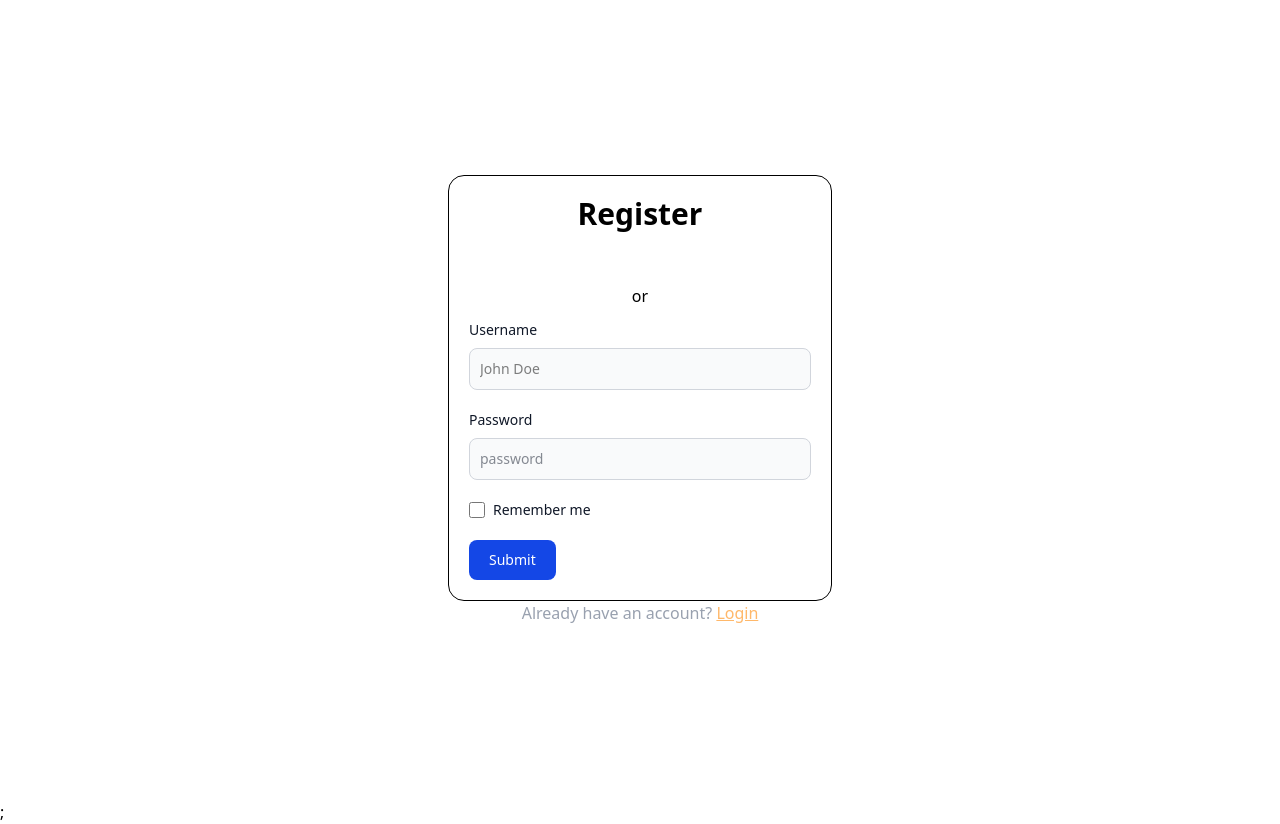
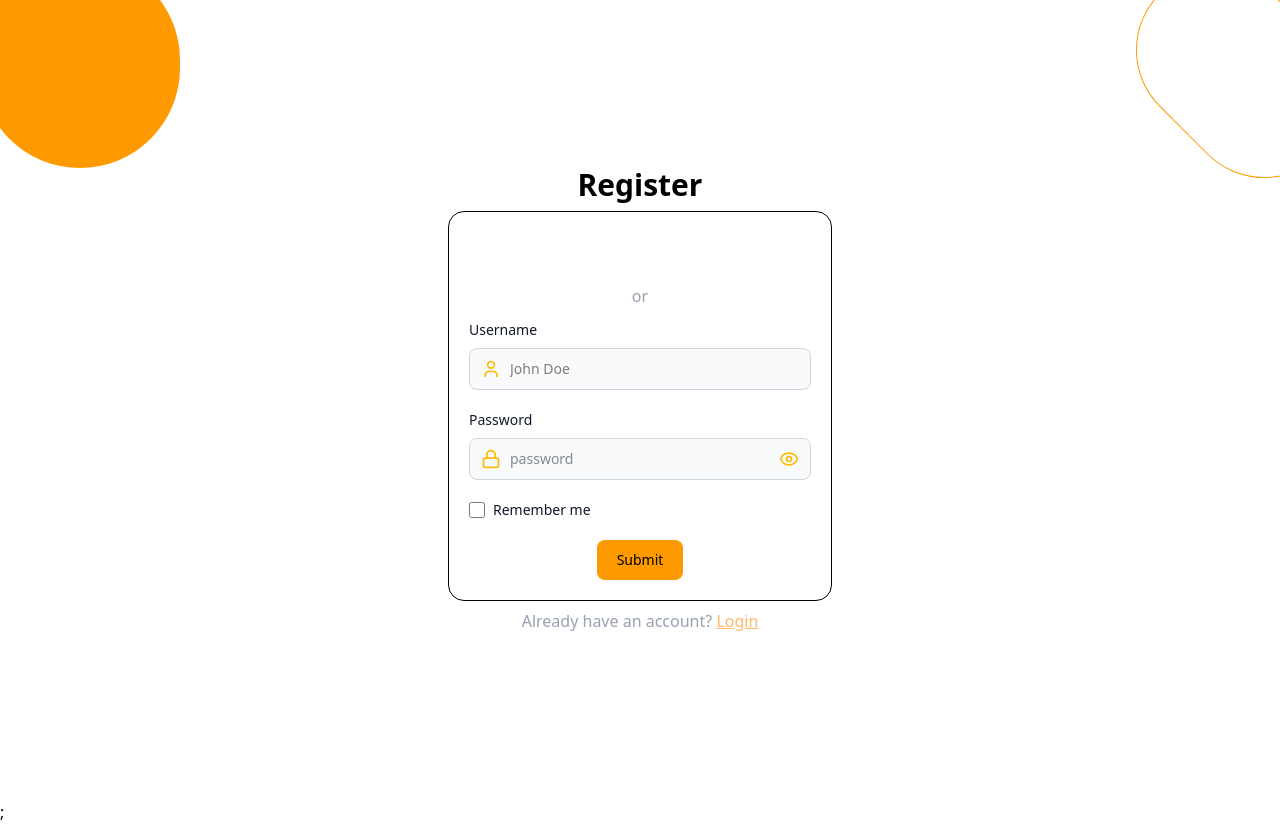
Before and after one commit to RomanK26/NoteFE, a React (Vite) app: page /register in a window 1280 px wide. Built offline with nearby package versions, Linux system fonts and the light colour scheme; no server answers.

Commit message:
feat: add note status

```diff
--- a/index.html
+++ b/index.html
@@ -4,7 +4,7 @@
     <meta charset="UTF-8" />
     <link rel="icon" type="image/svg+xml" href="/vite.svg" />
     <meta name="viewport" content="width=device-width, initial-scale=1.0" />
-    <title>Note</title>
+    <title>MemoRizz</title>
     <link href="/src/index.css" rel="stylesheet">
   </head>
   <body>
--- a/src/api.js
+++ b/src/api.js
@@ -42,7 +42,7 @@ api.interceptors.response.use(
         localStorage.setItem("accessToken", access);
 
         originalRequest.headers.Authorization = `Bearer ${access}`;
-        return axios(originalRequest);
+        return api(originalRequest);
       } catch (error) {
         localStorage.removeItem("accessToken");
         localStorage.removeItem("refreshToken");
--- a/src/components/CreateModal.jsx
+++ b/src/components/CreateModal.jsx
@@ -33,7 +33,7 @@ const CreateModal = ({ onClose, data = {} }) => {
       if (mode === "update") {
         await dispatch(updateNote({ id: data.id, title, content })).unwrap();
 
-        toast("✅Note Updated!", {
+        toast("✓ Note Updated!", {
           position: "bottom-left",
           duration: 2500,
           style: {
--- a/src/components/Navbar.jsx
+++ b/src/components/Navbar.jsx
@@ -19,7 +19,9 @@ const Navbar = ({ author }) => {
   };
   return (
     <div className="flex w-full items-center justify-between border bg-amber-300 p-1">
-      <div>Note App</div>
+      <h1 className="text-sm leading-2 font-medium -tracking-wider">
+        MemoRizz
+      </h1>
       <div className="flex-end flex justify-between gap-3 sm:m-2 lg:w-1/4">
         <input
           type="search"
--- a/src/pages/ForgotPassword.jsx
+++ b/src/pages/ForgotPassword.jsx
@@ -1,9 +1,7 @@
-import React from 'react'
+import React from "react";
 
 const ForgotPassword = () => {
-  return (
-    <div>ForgotPassword</div>
-  )
-}
+  return <div></div>;
+};
 
-export default ForgotPassword
+export default ForgotPassword;
--- a/src/pages/Login.jsx
+++ b/src/pages/Login.jsx
@@ -9,7 +9,7 @@ import {
   showPassword,
 } from "../slices/authSlice";
 import { useEffect } from "react";
-import { Eye, EyeOff, Lock, StickyNote, User } from "lucide-react";
+import { Circle, Eye, EyeOff, Lock, StickyNote, User } from "lucide-react";
 
 const Login = () => {
   const username = useSelector((state) => state.auth.username);
@@ -38,7 +38,7 @@ const Login = () => {
   };
   return (
     <div className="relative flex h-svh items-center justify-between overflow-hidden">
-      <div className="absolute -top-10 -left-5 h-[208px] w-[200px] rounded-full bg-amber-500"></div>
+      <div className="absolute -top-10 -left-5 h-28 w-28 lg:h-[208px] lg:w-[200px] rounded-full bg-amber-500"></div>
       <div className="absolute -top-10 -right-10 h-[120px] w-[100px] -rotate-45 rounded-full border border-amber-500 lg:h-57 lg:w-40"></div>
       <div className="mt-3 mb-4 hidden w-full flex-col items-center justify-center md:flex">
         <div>
--- a/src/pages/Register.jsx
+++ b/src/pages/Register.jsx
@@ -3,31 +3,36 @@ import api from "../api";
 import { Link, useNavigate } from "react-router";
 import toast from "react-hot-toast";
 import { GoogleLogin } from "@react-oauth/google";
+import { useDispatch, useSelector } from "react-redux";
+import { Eye, EyeOff, Lock, User } from "lucide-react";
+import { showPassword } from "../slices/authSlice";
 
 const Register = () => {
   const [username, setUsername] = useState("");
   const [password, setPassword] = useState("");
   const [isloading, setIsLoading] = useState(false);
   const navigate = useNavigate();
+  const dispatch = useDispatch();
+  const pass = useSelector((state) => state.auth.pass);
 
   const handleSuccess = async (credentialResponse) => {
     const idToken = credentialResponse.credential;
 
     try {
-
-      const res = await fetch(`${import.meta.env.VITE_API_URL}/api/auth/google/`, {
+      const res = await fetch(
+        `${import.meta.env.VITE_API_URL}/api/auth/google/`,
+        {
           method: "POST",
           headers: { "Content-Type": "application/json" },
           body: JSON.stringify({ token: idToken }),
-      });
+        },
+      );
 
       console.log("Backend login success:", res);
       localStorage.setItem("authToken", res.data.token);
     } catch (error) {
-      console.log('error',error)
-
+      console.log("error", error);
     }
-
   };
 
   const handleSubmit = async (e) => {
@@ -59,16 +64,19 @@ const Register = () => {
         });
       }
     }
-  }
+  };
 
   return (
-      <div className="flex h-svh items-center justify-center">
+    <div className="relative flex h-svh items-center justify-center overflow-hidden">
+      <div className="absolute -top-10 -left-5 h-28 w-28 rounded-full bg-amber-500 lg:h-[208px] lg:w-[200px]"></div>
+      <div className="absolute -top-10 -right-10 h-[120px] w-[100px] -rotate-45 rounded-full border border-amber-500 lg:h-57 lg:w-40"></div>
+
       <div className="w-full">
+        <h2 className="mb-2 text-center text-3xl font-bold">Register</h2>
         <form
           className="mx-auto w-full max-w-sm rounded-2xl border p-5"
           onSubmit={handleSubmit}
         >
-            <h2 className="text-center text-3xl font-bold">Register</h2>
           <div className="my-3 flex w-full flex-col items-center justify-between">
             <GoogleLogin
               onSuccess={handleSuccess}
@@ -77,7 +85,7 @@ const Register = () => {
               }}
               className="mt-4 mb-8"
             />
-              <p>or</p>
+            <p className="text-gray-400">or</p>
           </div>
           <div className="mb-5">
             <label
@@ -86,7 +94,7 @@ const Register = () => {
             >
               Username
             </label>
-              <input
+            {/* <input
               type="test"
               id="username"
               className="block w-full rounded-lg border border-gray-300 bg-gray-50 p-2.5 text-sm focus:border-blue-500 focus:ring-blue-500 dark:border-gray-600 dark:placeholder-gray-400 dark:focus:border-blue-500 dark:focus:ring-blue-500"
@@ -94,7 +102,21 @@ const Register = () => {
               required
               value={username}
               onChange={(e) => setUsername(e.target.value)}
+            /> */}
+            <div className="relative">
+              <div className="pointer-events-none absolute inset-y-0 left-0 flex items-center pl-3">
+                <User className="h-5 w-5 text-amber-400" />
+              </div>
+              <input
+                type="text"
+                id="username"
+                className="block w-full rounded-lg border border-gray-300 bg-gray-50 p-2.5 pl-10 text-sm focus:border-blue-500 focus:ring-blue-500 dark:border-gray-600 dark:placeholder-gray-400 dark:focus:border-blue-500 dark:focus:ring-blue-500"
+                placeholder="John Doe"
+                required
+                value={username}
+                onChange={(e) => dispatch(setUsername(e.target.value))}
               />
+            </div>
           </div>
           <div className="mb-5">
             <label
@@ -103,15 +125,31 @@ const Register = () => {
             >
               Password
             </label>
+            <div className="relative">
+              <div className="pointer-events-none absolute inset-y-0 left-0 flex items-center pl-3">
+                <Lock className="h-5 w-5 text-amber-400" />
+              </div>
               <input
-                type="password"
+                type={pass ? "text" : "password"}
                 id="password"
                 placeholder="password"
-                className="block w-full rounded-lg border border-gray-300 bg-gray-50 p-2.5 text-sm text-gray-900 focus:border-blue-500 focus:ring-blue-500 dark:border-gray-600 dark:placeholder-gray-400 dark:focus:border-blue-500 dark:focus:ring-blue-500"
+                className="block w-full rounded-lg border border-gray-300 bg-gray-50 p-2.5 pl-10 text-sm text-gray-900 focus:border-blue-500 focus:ring-blue-500 dark:border-gray-600 dark:placeholder-gray-400 dark:focus:border-blue-500 dark:focus:ring-blue-500"
                 required
                 value={password}
-                onChange={(e) => setPassword(e.target.value)}
+                onChange={(e) => dispatch(setPassword(e.target.value))}
               />
+              <button
+                type="button"
+                onClick={() => dispatch(showPassword(!pass))}
+                className="absolute inset-y-0 right-0 flex items-center pr-3 text-amber-400 transition-colors hover:text-amber-600"
+              >
+                {pass ? (
+                  <EyeOff className="h-5 w-5" />
+                ) : (
+                  <Eye className="h-5 w-5" />
+                )}
+              </button>
+            </div>
           </div>
           <div className="mb-5 flex items-start">
             <div className="flex h-5 items-center">
@@ -129,15 +167,17 @@ const Register = () => {
               Remember me
             </label>
           </div>
+          <div className="flex items-center justify-center">
             <button
               type="submit"
-              className="w-full rounded-lg bg-blue-700 px-5 py-2.5 text-center self-center text-sm font-medium text-white hover:bg-blue-800 focus:ring-4 focus:ring-blue-300 focus:outline-none sm:w-auto dark:bg-blue-600 dark:hover:bg-blue-700 dark:focus:ring-blue-800"
+              className="rounded-lg focus:ring-white-300 w-full self-center bg-amber-500 px-5 py-2.5 text-center text-sm font-normal text-black drop-shadow-amber-600 hover:cursor-pointer focus:ring-1 focus:outline-none sm:w-auto"
             >
               Submit
             </button>
+          </div>
         </form>
         <Link
-            className="block self-center justify-self-center text-gray-400"
+          className="mt-2 block self-center justify-self-center text-gray-400"
           to={"/login"}
         >
           Already have an account?{" "}
```
Also changed, not shown: src/components/Dropdown.jsx (+23 -11 lines), src/pages/Home.jsx (+12 -9 lines), src/slices/NoteSlices.js (+17 -3 lines). Lines whose indentation alone changed are shown as unchanged.
